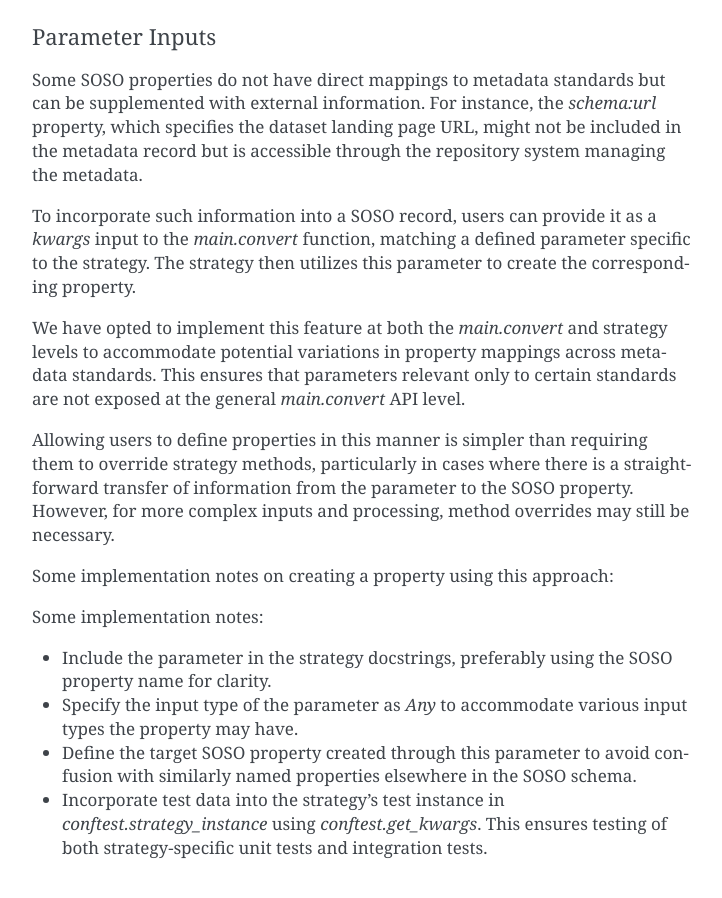
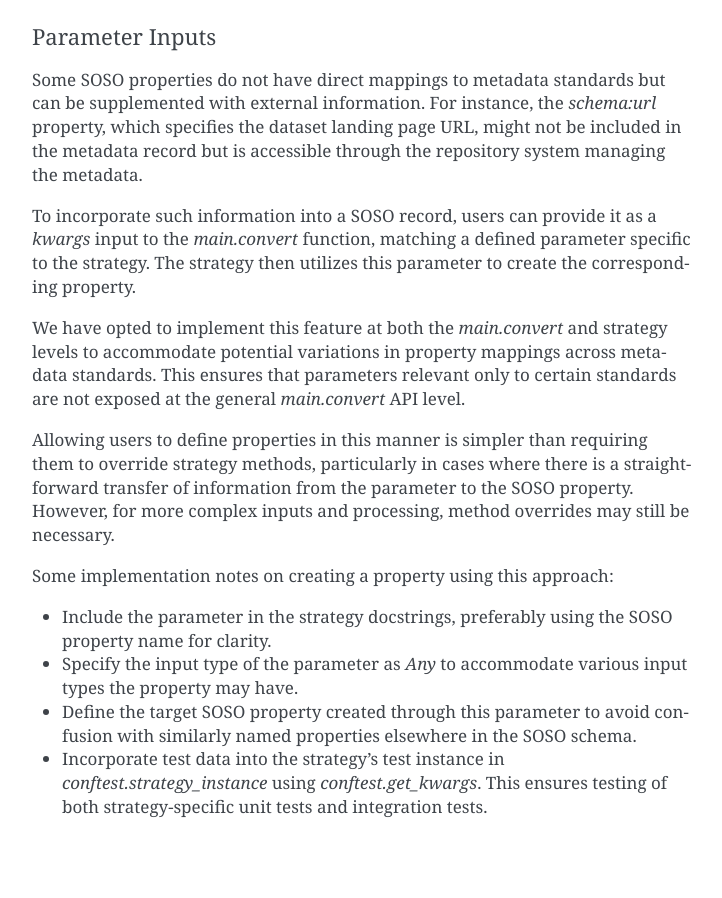
Before and after one commit to clnsmth/soso, a Sphinx documentation site: the page built from docs/source/dev/design.rst, in a window 1280 px wide and 900 px high, scrolled down 7771 px. Shown: the whole window, without its empty margins (388-1110 px from the left). Built offline with Sphinx 7.4.7, drawn with Linux system fonts in a browser that asks for light colours; after the commit the page ends 8630 px from its top, so only the background shows below that.

Commit message:
docs: eliminate redundant statement
Remove a redundant statement from the design documents. This originated
at: 9f25733a0b0b7c1a22a189698ef5a4a9b6aa5020.

```diff
--- a/docs/source/dev/design.rst
+++ b/docs/source/dev/design.rst
@@ -215,8 +215,6 @@ Allowing users to define properties in this manner is simpler than requiring the
 
 Some implementation notes on creating a property using this approach:
 
-Some implementation notes:
-
 * Include the parameter in the strategy docstrings, preferably using the SOSO property name for clarity.
 * Specify the input type of the parameter as `Any` to accommodate various input types the property may have.
 * Define the target SOSO property created through this parameter to avoid confusion with similarly named properties elsewhere in the SOSO schema.
```
